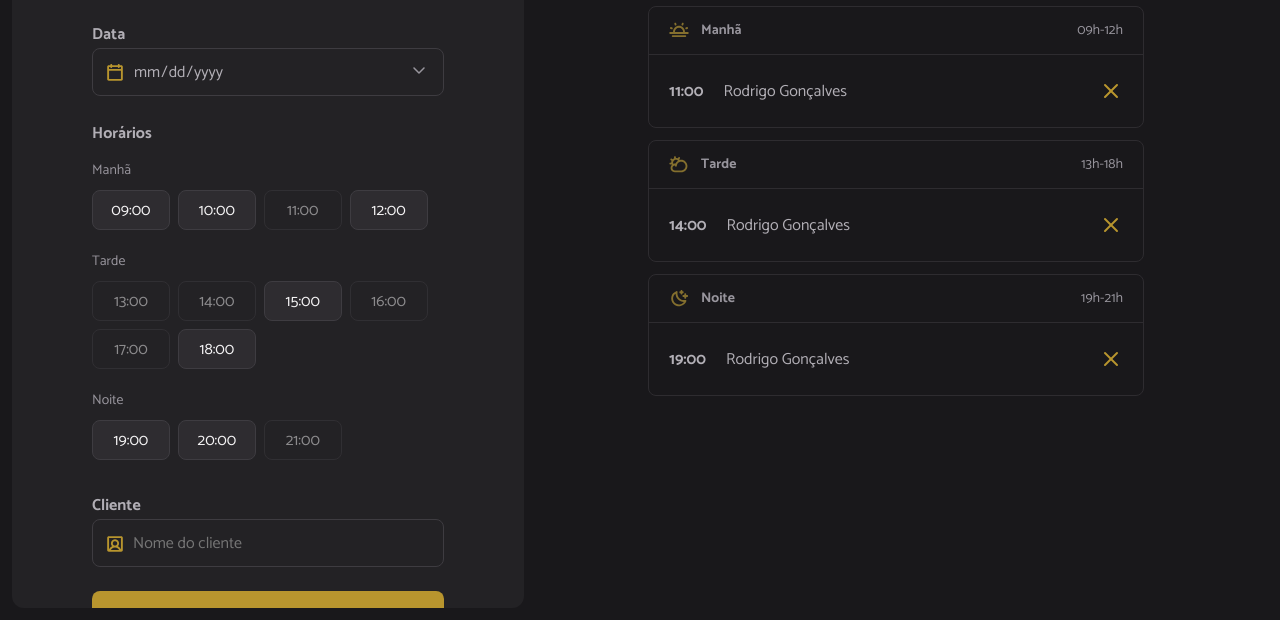
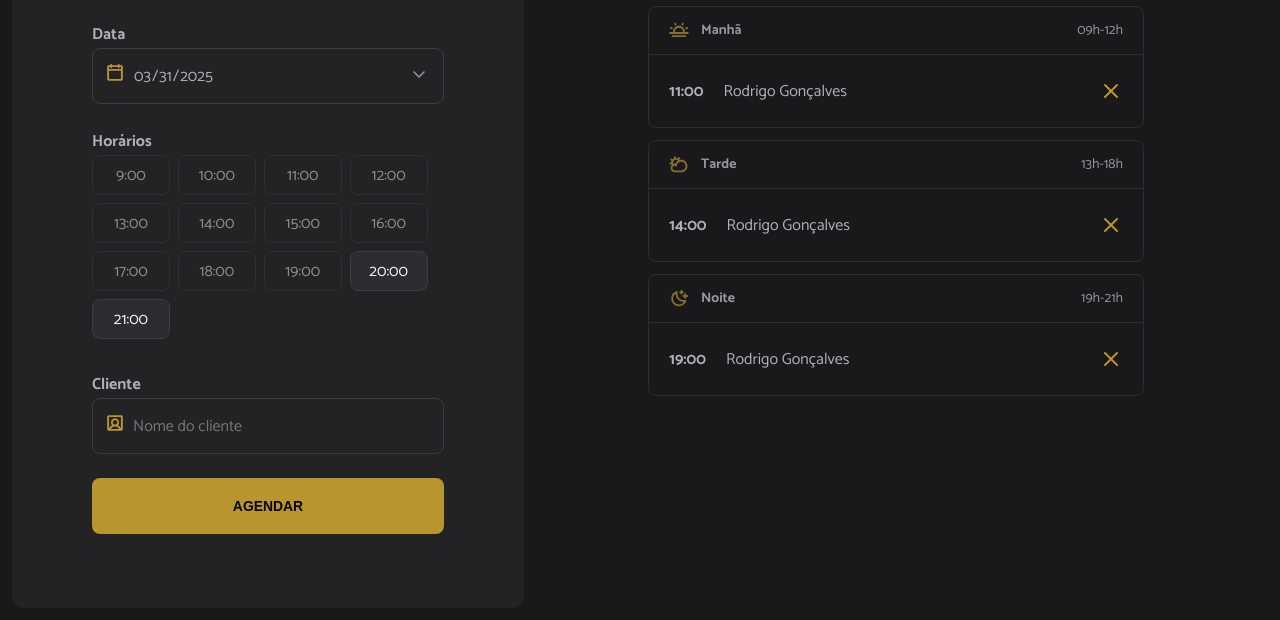
Before and after one commit to giigio/hairday-app, a website built with webpack: page index.html in a window 1280 px wide. Shown: the part 180-800 px from the top of the page. Built offline with nearby package versions, Linux system fonts and the light colour scheme.

Commit message:
feat(form): adicionado carregamento dinâmico de horários disponíveis

```diff
--- a/index.html
+++ b/index.html
@@ -35,67 +35,25 @@
         <span class="label">Horários</span>
         <ul id="hours" class="hours" aria-label="Horários disponíveis de manhã">
           <!-- Exemplo: Manhã -->
-          <li data-period="morning" class="hour-period">Manhã</li>
+          <!-- <li data-period="morning" class="hour-period">Manhã</li>
           <li data-period="morning" value="09:00" class="hour hour-available">
             09:00
-          </li>
-          <li data-period="morning" value="10:00" class="hour hour-available">
-            10:00
-          </li>
-          <li data-period="morning" value="11:00" class="hour hour-unavailable">
-            11:00
-          </li>
-          <li data-period="morning" value="12:00" class="hour hour-available">
-            12:00
-          </li>
+          </li> -->
           <!-- Exemplo: Tarde  -->
-          <li data-period="morning" class="hour-period">Tarde</li>
+          <!--<li data-period="afternoon" class="hour-period">Tarde</li>
           <li
             data-period="afternoon"
             value="13:00"
             class="hour hour-unavailable"
           >
             13:00
-          </li>
-          <li
-            data-period="afternoon"
-            value="14:00"
-            class="hour hour-unavailable"
-          >
-            14:00
-          </li>
-          <li data-period="afternoon" value="15:00" class="hour hour-available">
-            15:00
-          </li>
-          <li
-            data-period="afternoon"
-            value="16:00"
-            class="hour hour-unavailable"
-          >
-            16:00
-          </li>
-          <li
-            data-period="afternoon"
-            value="17:00"
-            class="hour hour-unavailable"
-          >
-            17:00
-          </li>
-          <li data-period="afternoon" value="18:00" class="hour hour-available">
-            18:00
-          </li>
+          </li>-->
           <!-- Exemplo: Noite -->
-          <li data-period="morning" class="hour-period">Noite</li>
+          <!--<li data-period="night" class="hour-period">Noite</li>
 
           <li data-period="night" value="19:00" class="hour hour-available">
             19:00
-          </li>
-          <li data-period="night" value="20:00" class="hour hour-available">
-            20:00
-          </li>
-          <li data-period="night" value="21:00" class="hour hour-unavailable">
-            21:00
-          </li>
+          </li>-->
         </ul>
 
         <label for="client" class="label">Cliente</label>
--- a/src/main.js
+++ b/src/main.js
@@ -7,3 +7,7 @@ import "./styles/schedule.css";
 
 //Libs
 import "./libs/dayjs.js";
+
+//JS
+import "./modules/form/submit.js";
+import "./modules/page-load.js";
--- /dev/null
+++ b/src/modules/form/hours-load.js
@@ -0,0 +1,23 @@
+import dayjs from "dayjs";
+import { openingHours } from "../../utils/opening-hours";
+
+const hours = document.getElementById("hours");
+
+export function hoursLoad({ date }) {
+  const opening = openingHours.map((hour) => {
+    const [scheduleHour] = hour.split(":");
+
+    const isHourPast = dayjs(date).add(scheduleHour, "hour").isAfter(dayjs());
+    return {
+      hour,
+      available: isHourPast,
+    };
+  });
+
+  opening.forEach(({ hour, available }) => {
+    const li = document.createElement("li");
+    li.classList.add("hour", available ? "hour-available" : "hour-unavailable");
+    li.textContent = hour;
+    hours.append(li);
+  });
+}
--- /dev/null
+++ b/src/modules/form/submit.js
@@ -0,0 +1,13 @@
+import dayjs from "dayjs";
+
+const form = document.querySelector("form");
+const selectedDate = document.getElementById("date");
+
+const inputToday = dayjs(new Date()).format("YYYY-MM-DD");
+
+selectedDate.value = inputToday;
+selectedDate.min = inputToday;
+
+form.onsubmit = (e) => {
+  e.preventDefault();
+};
--- /dev/null
+++ b/src/modules/page-load.js
@@ -0,0 +1,5 @@
+import { schedulesDay } from "./schedules/load.js";
+
+document.addEventListener("DOMContentLoaded", () => {
+  schedulesDay();
+});
--- /dev/null
+++ b/src/modules/schedules/load.js
@@ -0,0 +1,9 @@
+import { hoursLoad } from "../form/hours-load";
+
+const selectedDate = document.getElementById("date");
+
+export function schedulesDay() {
+  const date = selectedDate.value;
+
+  hoursLoad({ date });
+}
--- a/src/styles/form.css
+++ b/src/styles/form.css
@@ -37,7 +37,7 @@
 
 .input {
   width: 100%;
-  height: 3rem;
+  height: 3.5rem;
 
   border: 1px solid #3e3c41;
   padding: 0.87rem 0.75rem;
--- /dev/null
+++ b/src/utils/opening-hours.js
@@ -0,0 +1,15 @@
+export const openingHours = [
+  "9:00",
+  "10:00",
+  "11:00",
+  "12:00",
+  "13:00",
+  "14:00",
+  "15:00",
+  "16:00",
+  "17:00",
+  "18:00",
+  "19:00",
+  "20:00",
+  "21:00",
+];
```
